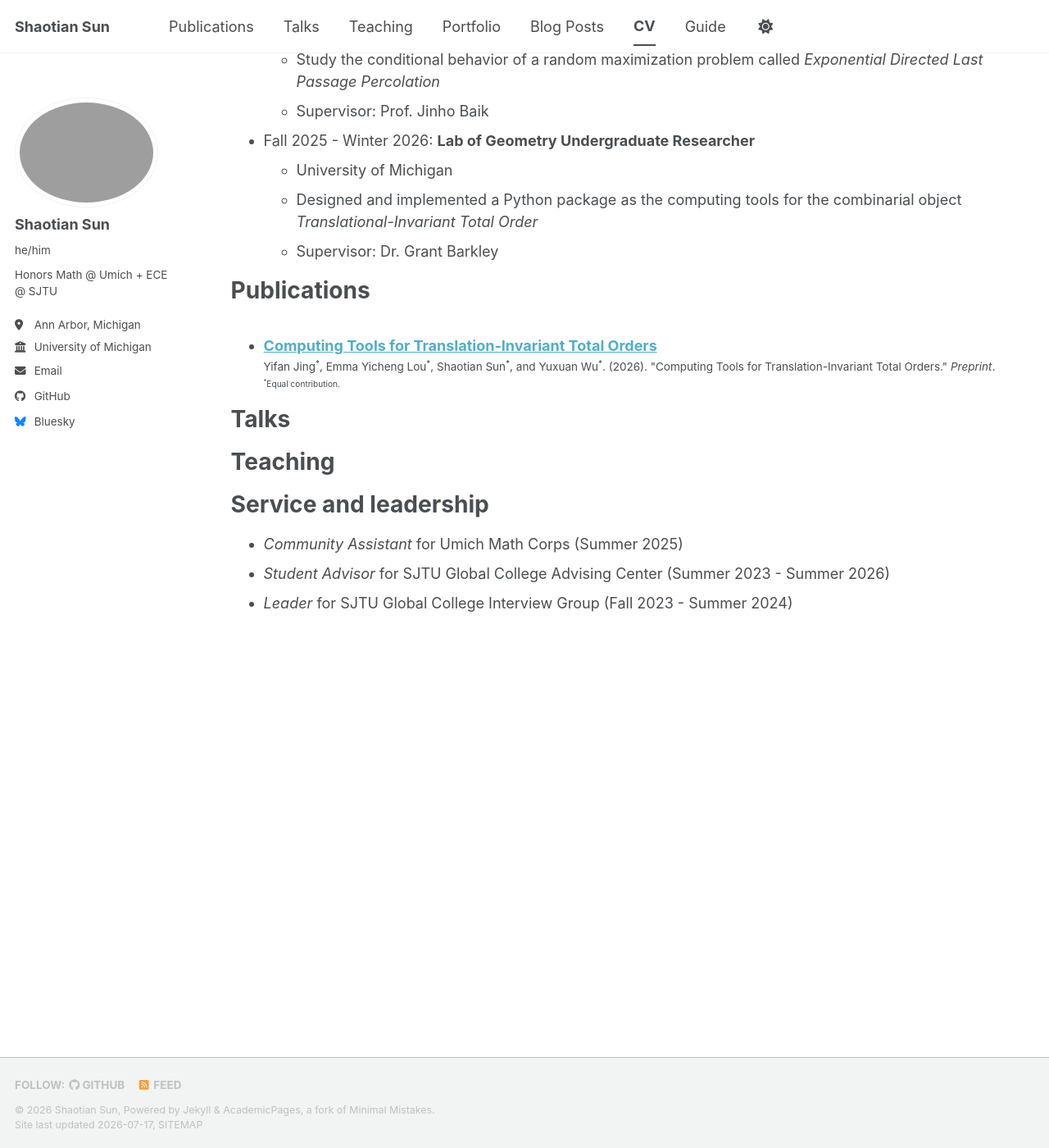
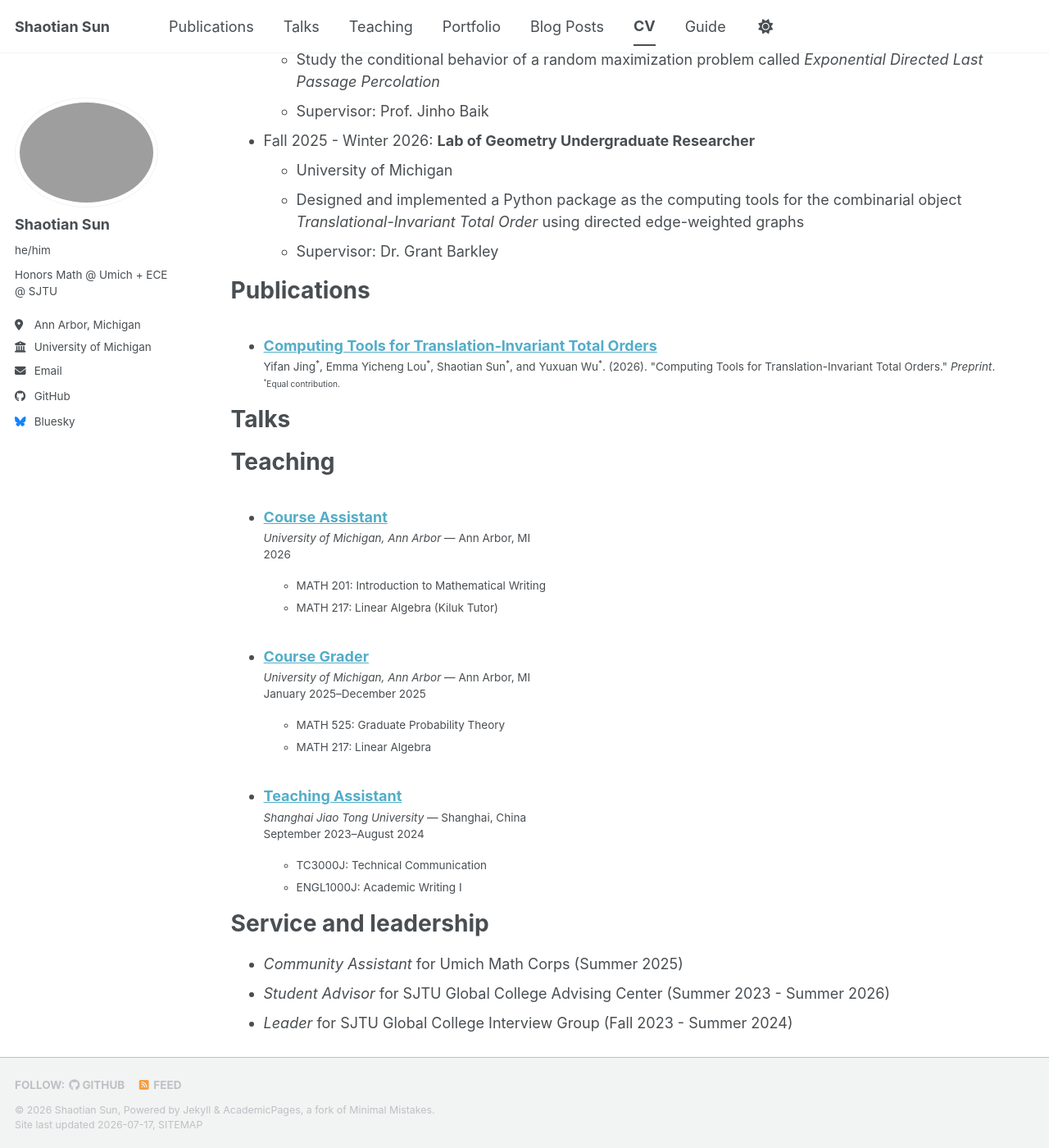
Before and after one commit to Shaotian-Sun/shaotian-sun.github.io, a Jekyll site: the page built from _pages/cv.md, in a window 1280 px wide and 1400 px high, scrolled down 485 px. Shown: the whole window at 82% size. Built offline with Jekyll 4.4.1, drawn with Linux system fonts in a browser that asks for light colours; a style sheet for code colours, icons or effects is not loaded.

Commit message:
add teaching experiences

```diff
--- a/_config.yml
+++ b/_config.yml
@@ -51,7 +51,7 @@ author:
   bitbucket: # Username - Update with your username on the site
   codepen: # Username
   dribbble: # Username
-  github: "academicpages"
+  github: "Shaotian-Sun"
   kaggle: # Username
   stackoverflow: # User number or user number and name (i.e., use "1" or "1/jeff-atwood")
 
--- a/_includes/archive-single-cv.html
+++ b/_includes/archive-single-cv.html
@@ -36,7 +36,22 @@
     {% if post.read_time %}
       <p class="page__meta"><i class="fa fa-clock" aria-hidden="true"></i> {% include read-time.html %}</p>
     {% endif %}
-    {% if post.venue%}<p class="archive__item-excerpt" itemprop="description">{{ post.citation }}</p> {% endif %}
+    {% if post.collection == 'teaching' %}
+      <p class="archive__item-excerpt" itemprop="description">
+        <i>{{ post.venue }}</i>
+        {% if post.location %} — {{ post.location }}{% endif %}
+        <br>{{ post.date_range | default: post.date | date: "%Y" }}
+      </p>
+      {% if post.courses %}
+      <ul class="archive__item-excerpt">
+        {% for course in post.courses %}
+        <li>{{ course }}</li>
+        {% endfor %}
+      </ul>
+      {% endif %}
+    {% elsif post.venue %}
+      <p class="archive__item-excerpt" itemprop="description">{{ post.citation }}</p>
+    {% endif %}
     </li>
  </article>
 </div>
--- a/_layouts/single.html
+++ b/_layouts/single.html
@@ -35,7 +35,11 @@ layout: default
         {% endif %}
 
         {% if page.collection == 'teaching' %}
-          <p> {{ page.type }}, <i>{{ page.venue }}</i>, {{ page.date | default: "1900-01-01" | date: "%Y" }} </p>
+          <p>
+            <i>{{ page.venue }}</i>
+            {% if page.location %}<br>{{ page.location }}{% endif %}
+            <br>{{ page.date_range | default: page.date | date: "%Y" }}
+          </p>
         {% elsif page.category == 'preprints' %}
           <p>Preprint, {{ page.date | default: "1900-01-01" | date: "%Y" }} </p>
         {% elsif page.venue and page.date %}
--- a/_pages/cv.md
+++ b/_pages/cv.md
@@ -28,7 +28,7 @@ redirect_from:
 
 - Fall 2025 - Winter 2026: **Lab of Geometry Undergraduate Researcher**
   - University of Michigan
-  - Designed and implemented a Python package as the computing tools for the combinarial object _Translational-Invariant Total Order_
+  - Designed and implemented a Python package as the computing tools for the combinarial object _Translational-Invariant Total Order_ using directed edge-weighted graphs
   - Supervisor: Dr. Grant Barkley
 
 # Publications
--- /dev/null
+++ b/_teaching/2023-teaching-assistant.md
@@ -0,0 +1,15 @@
+---
+title: "Teaching Assistant"
+collection: teaching
+type: "Teaching Assistant"
+venue: "Shanghai Jiao Tong University"
+location: "Shanghai, China"
+date: 2023-09-01
+date_range: "September 2023–August 2024"
+courses:
+  - "TC3000J: Technical Communication"
+  - "ENGL1000J: Academic Writing I"
+---
+
+- **TC3000J:** Technical Communication
+- **ENGL1000J:** Academic Writing I
--- /dev/null
+++ b/_teaching/2025-course-grader.md
@@ -0,0 +1,15 @@
+---
+title: "Course Grader"
+collection: teaching
+type: "Course Grader"
+venue: "University of Michigan, Ann Arbor"
+location: "Ann Arbor, MI"
+date: 2025-01-01
+date_range: "January 2025–December 2025"
+courses:
+  - "MATH 525: Graduate Probability Theory"
+  - "MATH 217: Linear Algebra"
+---
+
+- **MATH 525:** Graduate Probability Theory
+- **MATH 217:** Linear Algebra
--- /dev/null
+++ b/_teaching/2026-course-assistant.md
@@ -0,0 +1,15 @@
+---
+title: "Course Assistant"
+collection: teaching
+type: "Course Assistant"
+venue: "University of Michigan, Ann Arbor"
+location: "Ann Arbor, MI"
+date: 2026-01-01
+date_range: "January 2026–Present"
+courses:
+  - "MATH 201: Introduction to Mathematical Writing"
+  - "MATH 217: Linear Algebra (Kiluk Tutor)"
+---
+
+- **MATH 201:** Introduction to Mathematical Writing
+- **MATH 217:** Linear Algebra *(Kiluk Tutor)*
```
Also changed, not shown: _includes/archive-single.html (+12 -2 lines).
